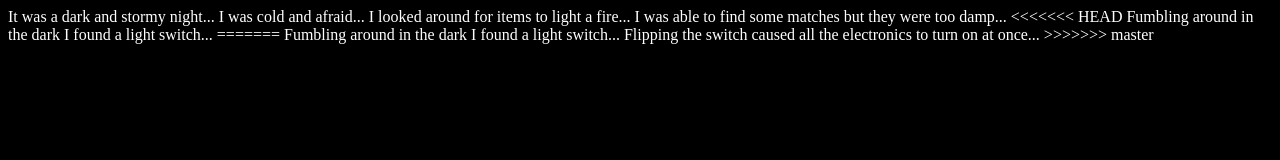
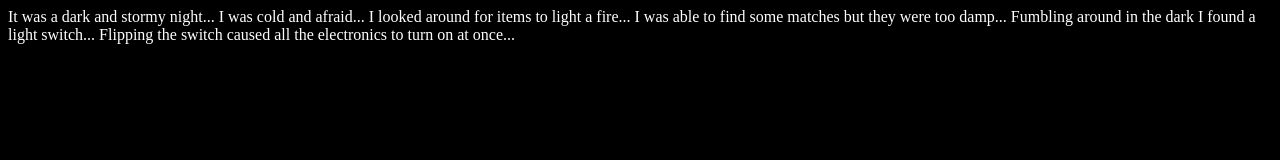
Before and after one commit to PeejayGarcia/fireside-story, a plain HTML site: page index.html in a window 1280 px wide. Drawn offline with Linux system fonts and the light colour scheme.

Commit message:
removed a repeated line

```diff
--- a/index.html
+++ b/index.html
@@ -7,12 +7,8 @@
             I was cold and afraid...
             I looked around for items to light a fire...
             I was able to find some matches but they were too damp...
-<<<<<<< HEAD
-            Fumbling around in the dark I found a light switch...
-=======
             Fumbling around in the dark I found a light switch...
             Flipping the switch caused all the electronics to turn on at once...
->>>>>>> master
         </p>
     </body>
 </html>
```
